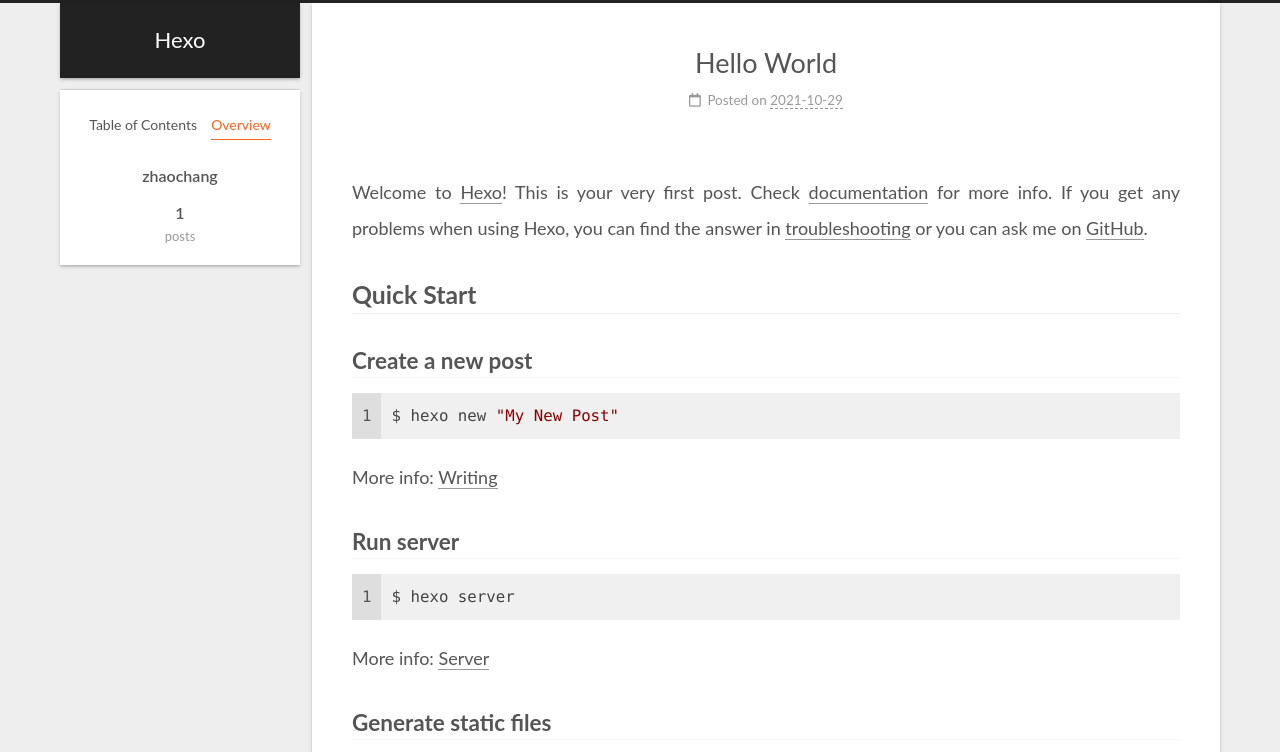
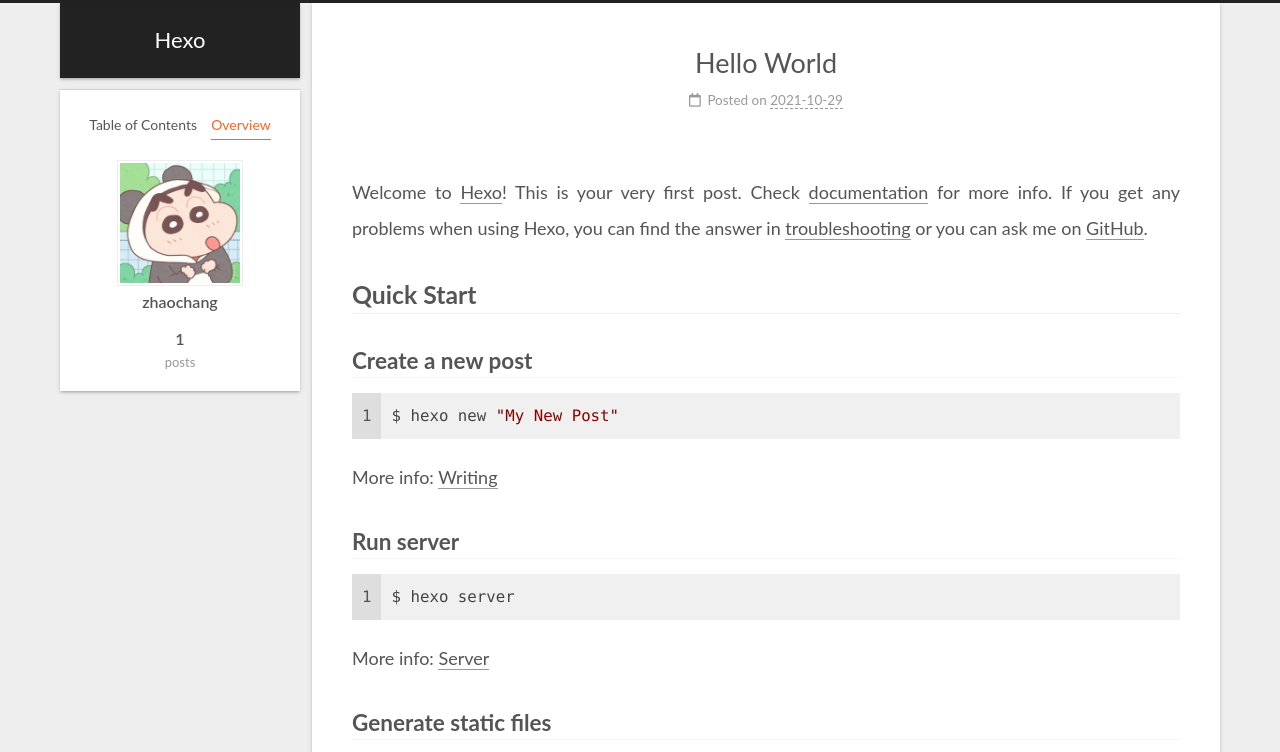
Before and after one commit to Jocker-zh/Jocker-zh.github.io, a plain HTML site: page 2021/10/29/hello-world/index.html in a window 1280 px wide. Both pictures are taken after a click on the item "Overview". Shown: the top 752 px of the page. Drawn offline with nearby package versions, Linux system fonts and the light colour scheme.

Commit message:
Site updated: 2021-11-01 15:04:07

```diff
--- a/2021/10/29/hello-world/index.html
+++ b/2021/10/29/hello-world/index.html
@@ -113,6 +113,8 @@
 
         <div class="site-overview-wrap sidebar-panel">
           <div class="site-author site-overview-item animated" itemprop="author" itemscope itemtype="http://schema.org/Person">
+    <img class="site-author-image" itemprop="image" alt="zhaochang"
+      src="/images/avatar.png">
   <p class="site-author-name" itemprop="name">zhaochang</p>
   <div class="site-description" itemprop="description"></div>
 </div>
@@ -163,7 +165,7 @@
     <link itemprop="mainEntityOfPage" href="http://example.com/2021/10/29/hello-world/">
 
     <span hidden itemprop="author" itemscope itemtype="http://schema.org/Person">
-      <meta itemprop="image" content="/images/avatar.gif">
+      <meta itemprop="image" content="/images/avatar.png">
       <meta itemprop="name" content="zhaochang">
       <meta itemprop="description" content="">
     </span>
```
Also changed, not shown: archives/2021/10/index.html (+2 -0 lines), archives/2021/index.html (+2 -0 lines), archives/index.html (+2 -0 lines), index.html (+3 -1 lines), images/avatar.png (added).
